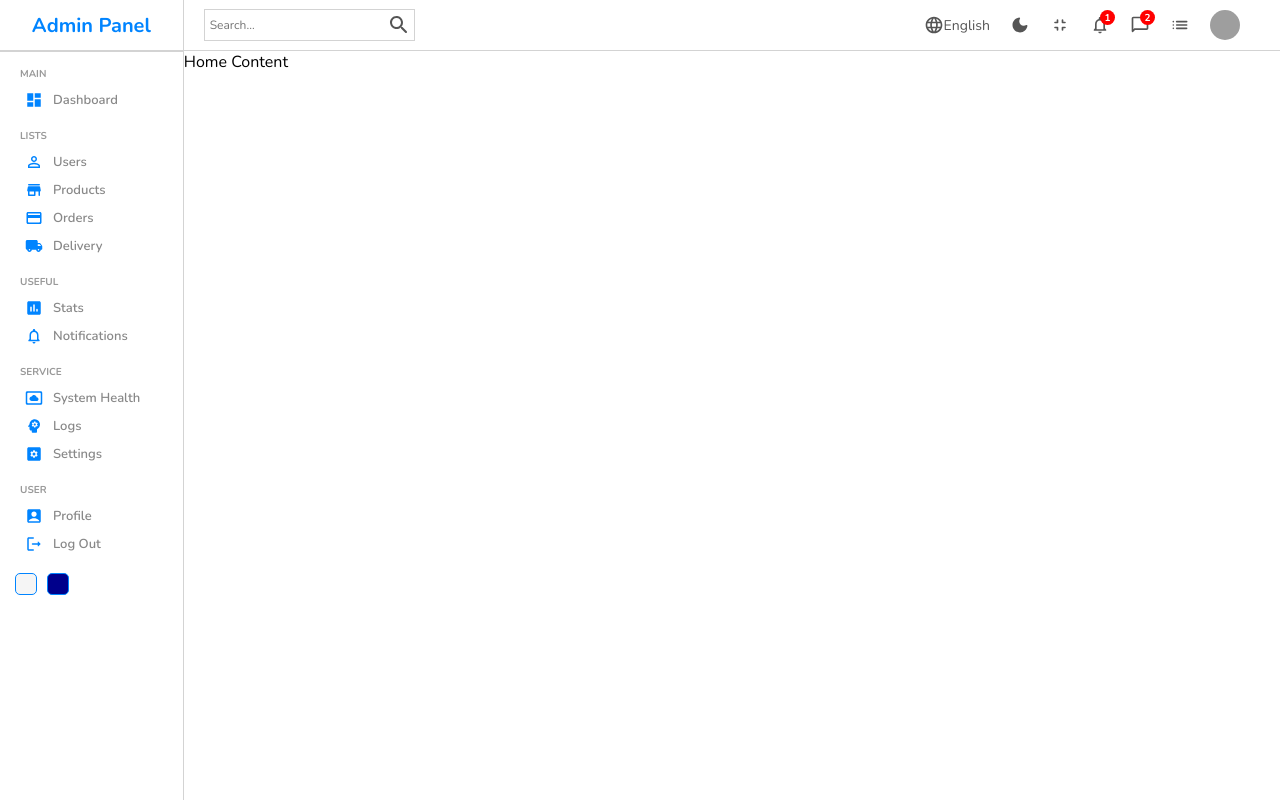
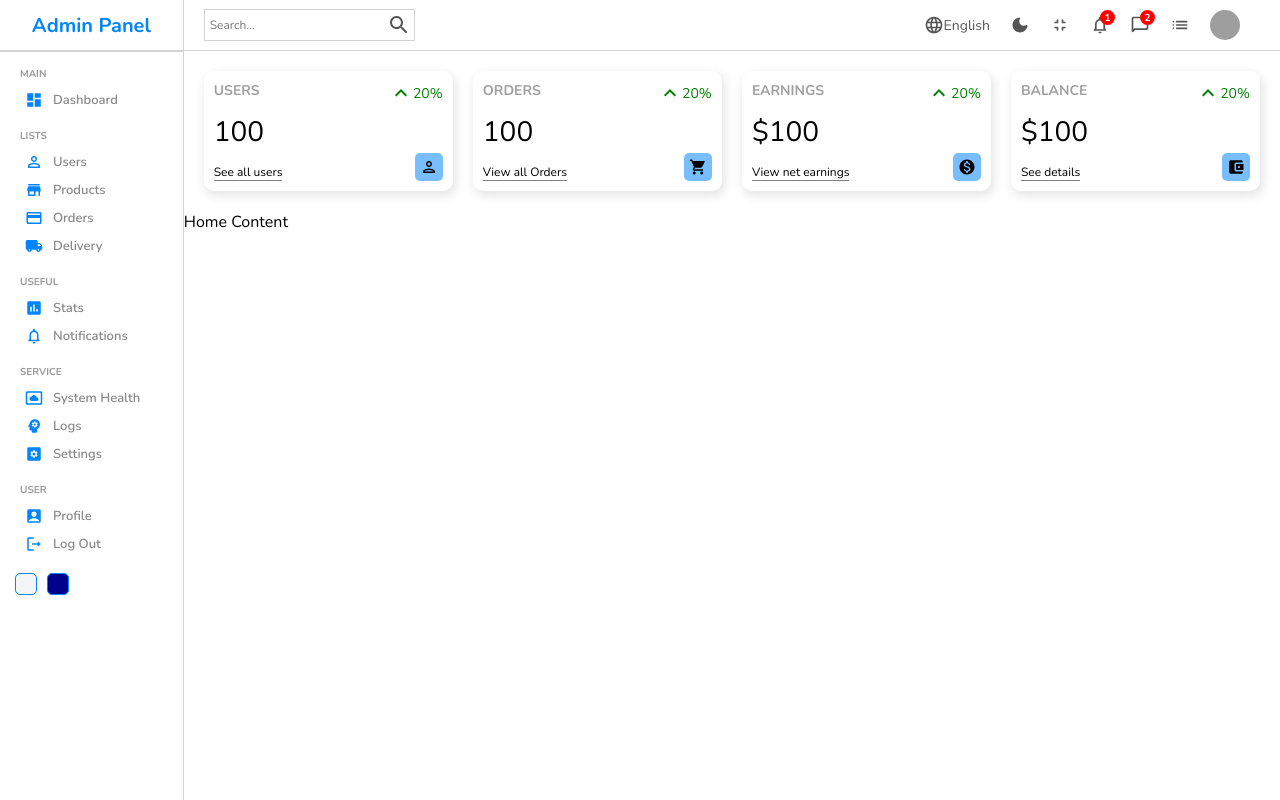
Before and after one commit to asish918/ReactJS-Admin-Panel, a React (Vite) app: page / in a window 1280 px wide. Built offline with nearby package versions, Linux system fonts and the light colour scheme; grey boxes are pictures that could not be loaded.

Commit message:
Implemented reusable widgets

```diff
--- /dev/null
+++ b/src/components/widget/Widget.jsx
@@ -0,0 +1,77 @@
+import './widget.scss'
+import KeyboardArrowUpIcon from '@mui/icons-material/KeyboardArrowUp';
+import PersonOutlinedIcon from '@mui/icons-material/PersonOutlined'
+import { AccountBalanceWalletRounded } from '@mui/icons-material';
+import { ShoppingCartRounded } from '@mui/icons-material';
+import { MonetizationOnRounded } from '@mui/icons-material';
+
+const Widget = ({ type }) => {
+    let data;
+
+    const amount = 100;
+    const diff = 20;
+
+    switch (type) {
+        case "user":
+            data = {
+                title: "USERS",
+                isMoney: false,
+                link: "See all users",
+                icon: (
+                    <PersonOutlinedIcon className='icon' />
+                )
+            }
+            break;
+        case "order":
+            data = {
+                title: "ORDERS",
+                isMoney: false,
+                link: "View all Orders",
+                icon: (
+                    <ShoppingCartRounded className='icon' />
+                )
+            }
+            break;
+        case "earning":
+            data = {
+                title: "EARNINGS",
+                isMoney: true,
+                link: "View net earnings",
+                icon: (
+                    <MonetizationOnRounded className='icon' />
+                )
+            }
+            break;
+        case "balance":
+            data = {
+                title: "BALANCE",
+                isMoney: true,
+                link: "See details",
+                icon: (
+                    <AccountBalanceWalletRounded className='icon' />
+                )
+            }
+            break;
+        default:
+            break;
+    }
+
+    return (
+        <div className='widget'>
+            <div className="left">
+                <span className="title">{data.title}</span>
+                <span className="counter">{data.isMoney && "$"}{amount}</span>
+                <span className="link">{data.link}</span>
+            </div>
+            <div className="right">
+                <div className="percentage positive">
+                    <KeyboardArrowUpIcon />
+                    {diff}%
+                </div>
+                {data.icon}
+            </div>
+        </div>
+    )
+}
+
+export default Widget
--- /dev/null
+++ b/src/components/widget/widget.scss
@@ -0,0 +1,56 @@
+.widget {
+    display: flex;
+    justify-content: space-between;
+    flex: 1;
+    padding: 10px;
+    -webkit-box-shadow: 2px 4px 10px 1px rgba(0, 0, 0, 0.47);
+    box-shadow: 2px 4px 10px 1px rgba(201, 201, 201, 0.47);
+    border-radius: 10px;
+    height: 100px;
+
+    .left, .right {
+        display: flex;
+        flex-direction: column;
+        justify-content: space-between;
+
+        .title {
+            font-weight: bold;
+            font-size: 14px;
+            color: rgb(160, 160, 160);
+        }
+
+        .counter {
+            font-size: 28px;
+            font-weight: 300;
+        }
+
+        .link {
+            width: max-content;
+            font-size: 12px;
+            border-bottom: 1px solid gray;
+        }
+
+        .percentage {
+            display: flex;
+            align-items: center;
+            font-size: 14px;
+
+            &.positive {
+                color: green;
+            }
+
+            &.negative {
+                color: red;
+            }
+        }
+
+        .icon {
+            font-size: 18px;
+            padding: 5px;
+            background-color: rgba(0, 132, 255, 0.53);
+            border-radius: 5px;
+            align-self: flex-end;
+        }
+    }
+
+}
--- a/src/pages/home/Home.jsx
+++ b/src/pages/home/Home.jsx
@@ -2,6 +2,7 @@ import React from "react";
 import "./home.scss"
 import Navbar from "../../components/navbar/Navbar";
 import Sidebar from "../../components/sidebar/Sidebar";
+import Widget from "../../components/widget/Widget";
 
 const Home = () => {
     return (
@@ -9,6 +10,12 @@ const Home = () => {
             <Sidebar />
             <div className="homeContainer">
                 <Navbar />
+                <div className="widgets">
+                    <Widget type="user" />
+                    <Widget type="order" />
+                    <Widget type="earning" />
+                    <Widget type="balance" />
+                </div>
                 Home Content
             </div>
         </div>
--- a/src/pages/home/home.scss
+++ b/src/pages/home/home.scss
@@ -3,5 +3,11 @@
 
     .homeContainer {
         flex: 6;
+
+            .widgets {
+                display: flex;
+                padding: 20px;
+                gap: 20px;
+            }
     }
 }
```
